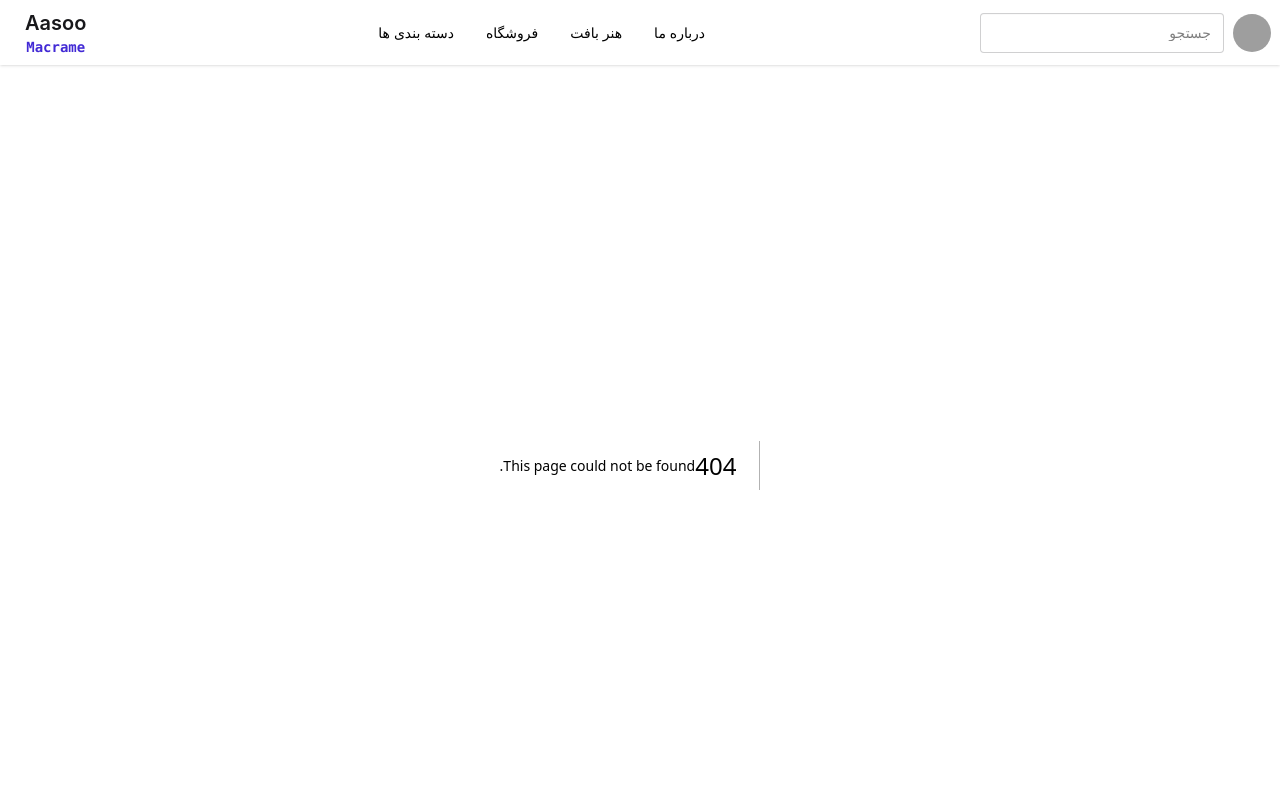
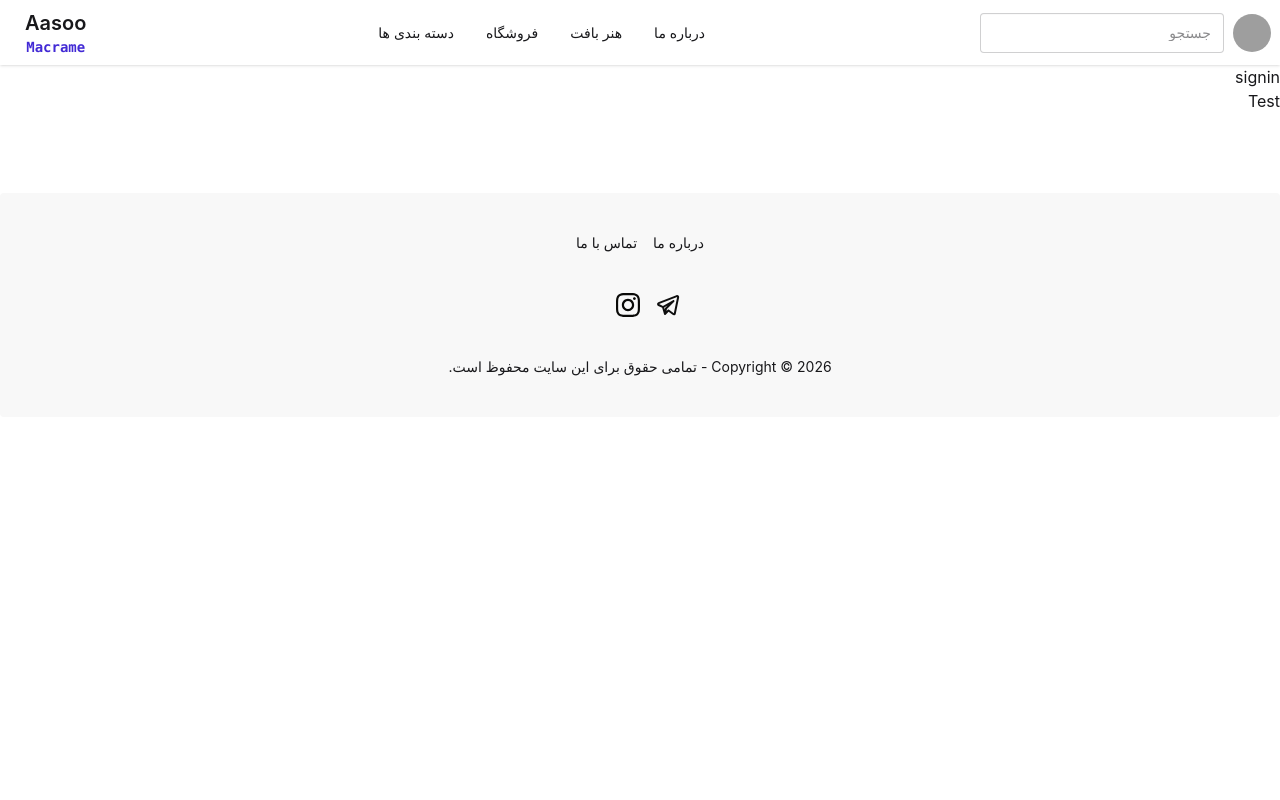
Before and after one commit to Abolfazl-Edalati/aasoo-next, a Next.js app: page /register in a window 1280 px wide. Before the commit this address had no page. Shown: the top 800 px of the page. Built offline with nearby package versions, Linux system fonts and the light colour scheme; grey boxes are pictures that could not be loaded.

Commit message:
Clean project & try dynamic routes

```diff
--- /dev/null
+++ b/app/(auth)/layout.tsx
@@ -0,0 +1,3 @@
+export default function Layout({ children }: LayoutProps<"/">) {
+  return <div>{children}Test</div>;
+}
--- /dev/null
+++ b/app/(auth)/login/page.tsx
@@ -0,0 +1,5 @@
+const Page = () => {
+  return <div>login</div>;
+};
+
+export default Page;
--- /dev/null
+++ b/app/(auth)/register/page.tsx
@@ -0,0 +1,5 @@
+const Page = () => {
+  return <div>signin</div>;
+};
+
+export default Page;
```
